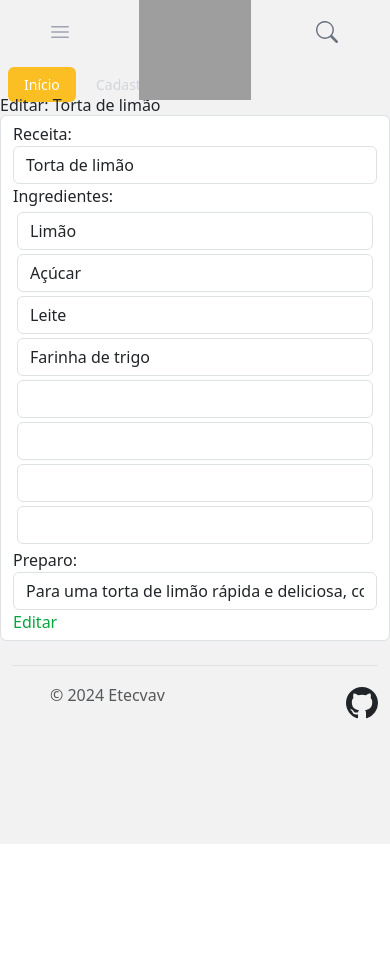
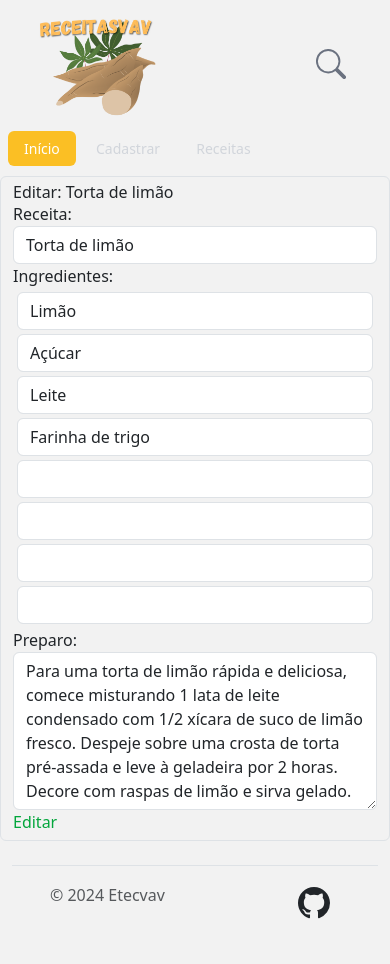
Before and after one commit to Victorlcr/ReceitasVav, a Flask app: page /editar/1 in a window 390 px wide. Before the commit the page ends 844 px from the top, so only its background shows below. Run offline with Flask 3, Linux system fonts and the light colour scheme; some libraries are stand-ins or nearby versions; grey boxes are pictures that could not be loaded.

Commit message:
Alteração de layout responsivo para navbar

```diff
--- a/templates/base.html
+++ b/templates/base.html
@@ -1,54 +1,32 @@
 <!DOCTYPE html>
 <html lang="pt-br">
 <head>
-    <meta charset="UTF-8">
-    <meta name="viewport" content="width=device-width, initial-scale=1.0">
-    <link href="https://cdn.jsdelivr.net/npm/bootstrap@5.3.3/dist/css/bootstrap.min.css" rel="stylesheet" integrity="sha384-QWTKZyjpPEjISv5WaRU9OFeRpok6YctnYmDr5pNlyT2bRjXh0JMhjY6hW+ALEwIH" crossorigin="anonymous">
-    <script src="https://cdn.tailwindcss.com"></script>
-    <title>ReceitasVav</title>
+  <meta charset="UTF-8">
+  <meta name="viewport" content="width=device-width, initial-scale=1.0">
+  <link href="https://cdn.jsdelivr.net/npm/bootstrap@5.3.3/dist/css/bootstrap.min.css" rel="stylesheet" integrity="sha384-QWTKZyjpPEjISv5WaRU9OFeRpok6YctnYmDr5pNlyT2bRjXh0JMhjY6hW+ALEwIH" crossorigin="anonymous">
+  <script src="https://cdn.tailwindcss.com"></script>
+  <title>ReceitasVav</title>
 </head>
-<nav style="background-color: #F2F2F2;" class="h-24">
-  <div class="mx-auto max-w-7xl px-10 sm:px-6 lg:px-10">
-    <div class="relative flex h-16 items-center justify-between">
-      <div class="absolute inset-y-0 left-0 flex items-center sm:hidden">
-        <!-- Mobile menu button-->
-        <button type="button" class="relative inline-flex items-center justify-center rounded-md p-2 text-gray-400 hover:bg-amber-400 hover:text-white focus:outline-none focus:ring-2 focus:ring-inset focus:ring-white" aria-controls="mobile-menu" aria-expanded="false">
-          <span class="absolute -inset-0.5"></span>
-          <!--
-            Icon when menu is closed.
-
-            Menu open: "hidden", Menu closed: "block"
-          -->
-          <svg class="block h-6 w-6" fill="none" viewBox="0 0 24 24" stroke-width="1.5" stroke="currentColor" aria-hidden="true">
-            <path stroke-linecap="round" stroke-linejoin="round" d="M3.75 6.75h16.5M3.75 12h16.5m-16.5 5.25h16.5" />
-          </svg>
-          <!--
-            Icon when menu is open.
-
-            Menu open: "block", Menu closed: "hidden"
-          -->
-          <svg class="hidden h-6 w-6" fill="none" viewBox="0 0 24 24" stroke-width="1.5" stroke="currentColor" aria-hidden="true">
-            <path stroke-linecap="round" stroke-linejoin="round" d="M6 18L18 6M6 6l12 12" />
-          </svg>
-        </button>
-      </div>
-      <div class="flex flex-1 items-center justify-center sm:items-stretch sm:justify-start">
+<nav style="background-color: #F2F2F2;">
+  <div class="mx-auto max-w-7xl px-8 sm:px-6 lg:px-10">
+    <div class="relative flex h-30 items-center justify-between">
+      <div class="flex items-center justify-center sm:items-stretch sm:justify-start">
         <div class="flex flex-shrink-0 items-center">
-          <img class="size-28 mt-6" src="https://cdn-icons-png.flaticon.com/512/6638/6638083.png" alt="ReceitasVav">
+          <img class="size-32" src="{{ url_for('static', filename='ReceitasVav.png') }}" alt="ReceitasVav">
         </div>
-        <div class="hidden sm:ml-10 sm:block mt-16">
+        <div class="hidden sm:ml-10 sm:block pt-10">
           <div class="flex space-x-6">
             <!-- Current: "bg-gray-900 text-white", Default: "text-gray-300 hover:bg-gray-700 hover:text-white" -->
-            <a href="{{url_for('index')}}" class="bg-amber-400 text-white rounded-md px-4 py-2 text-sm font-medium" aria-current="page">Início</a>
-            <a href="{{url_for('adicionar')}}" class="text-gray-300 hover:bg-amber-400 hover:text-white rounded-md px-4 py-2 text-sm font-medium">Cadastrar</a>
-            <a href="{{url_for('lista')}}" class="text-gray-300 hover:bg-amber-400 hover:text-white rounded-md px-4 py-2 text-sm font-medium">Receitas</a>
+            <a href="{{url_for('index')}}" class="bg-amber-400 text-white rounded-md px-4 py-3 text-sm font-medium" aria-current="page">Início</a>
+            <a href="{{url_for('adicionar')}}" class="text-gray-300 hover:bg-amber-400 hover:text-white rounded-md px-4 py-3 text-sm font-medium">Cadastrar</a>
+            <a href="{{url_for('lista')}}" class="text-gray-300 hover:bg-amber-400 hover:text-white rounded-md px-4 py-3 text-sm font-medium">Receitas</a>
           </div>
         </div>
       </div>
       <div class="absolute inset-y-0 right-0 flex items-center pr-2 sm:static sm:inset-auto sm:ml-6 sm:pr-0">
-        <button type="button" class="relative rounded-full p-1 text-gray-500 hover:text-gray-300 focus:outline-none focus:ring-2 focus:ring-white focus:ring-offset-2 focus:ring-offset-gray-800">
+        <button type="button" class="relative rounded-full p-1 text-gray-500 hover:text-gray-300 focus:outline-none focus:ring-white focus:ring-offset-2 focus:ring-offset-gray-800">
           <span class="absolute -inset-1.5"></span>
-          <svg xmlns="http://www.w3.org/2000/svg" width="22" height="22" fill="currentColor" class="bi bi-search" viewBox="0 0 16 16">
+          <svg xmlns="http://www.w3.org/2000/svg" width="30" height="30" fill="currentColor" class="bi bi-search" viewBox="0 0 16 16">
             <path d="M11.742 10.344a6.5 6.5 0 1 0-1.397 1.398h-.001q.044.06.098.115l3.85 3.85a1 1 0 0 0 1.415-1.414l-3.85-3.85a1 1 0 0 0-.115-.1zM12 6.5a5.5 5.5 0 1 1-11 0 5.5 5.5 0 0 1 11 0"/>
           </svg>
         </button>
@@ -56,7 +34,6 @@
       </div>
     </div>
   </div>
-
   <!-- Mobile menu, show/hide based on menu state. -->
   <div class="sm:hidden" id="mobile-menu">
     <div class="space-y-1 px-2 pb-3 pt-2">
@@ -79,8 +56,7 @@
       </a>
       <span class="mb-3 mb-md-0 text-muted">© 2024 Etecvav</span>
     </div>
-
-    <ul class="nav justify-content-end list-unstyled d-flex">
+    <ul class="nav justify-content-end list-unstyled d-flex pe-5">
       <li class="ms-3">
         <a target="_blank" href="https://github.com/Victorlcr/receitas">
           <svg class="bi" width="32" height="42" xmlns="http://www.w3.org/2000/svg" fill="currentColor" class="bi bi-github" viewBox="0 0 16 16">
--- a/templates/editar.html
+++ b/templates/editar.html
@@ -1,8 +1,8 @@
 {% extends 'base.html' %}
 {% block conteudo %}
 
-<h1>Editar: {{receita.nomeReceita}}</h1>
-<form action="/editar/{{receita.idReceita}}" method="POST" class="form-control">
+<form style="background-color: #F2F2F2;" action="/editar/{{receita.idReceita}}" method="POST" class="form-control">
+    <h1>Editar: {{receita.nomeReceita}}</h1>
     <div>
         <label for="nomeReceita">Receita:</label>
         <input type="text" class="form-control" name="nomeReceita" value="{{receita.nomeReceita}}" required>
@@ -15,7 +15,7 @@
         </div>
     <div>
         <label for="preparo">Preparo:</label>
-        <input type="text" class="form-control" name="preparo" value="{{receita.preparo}}" required>
+        <textarea type="text" class="form-control" name="preparo" rows="6" required>{{receita.preparo}}</textarea>
     </div>
     <button style="color: #03A63C;" type="submit">Editar</button>
 </form>
--- a/templates/index.html
+++ b/templates/index.html
@@ -1,6 +1,5 @@
 {% extends 'base.html' %}
 {% block conteudo %}
 
-<h2>Alo</h2>
 
 {% endblock conteudo %}
```
Also changed, not shown: instance/db.sqlite3, static/ReceitasVav.png (added).
